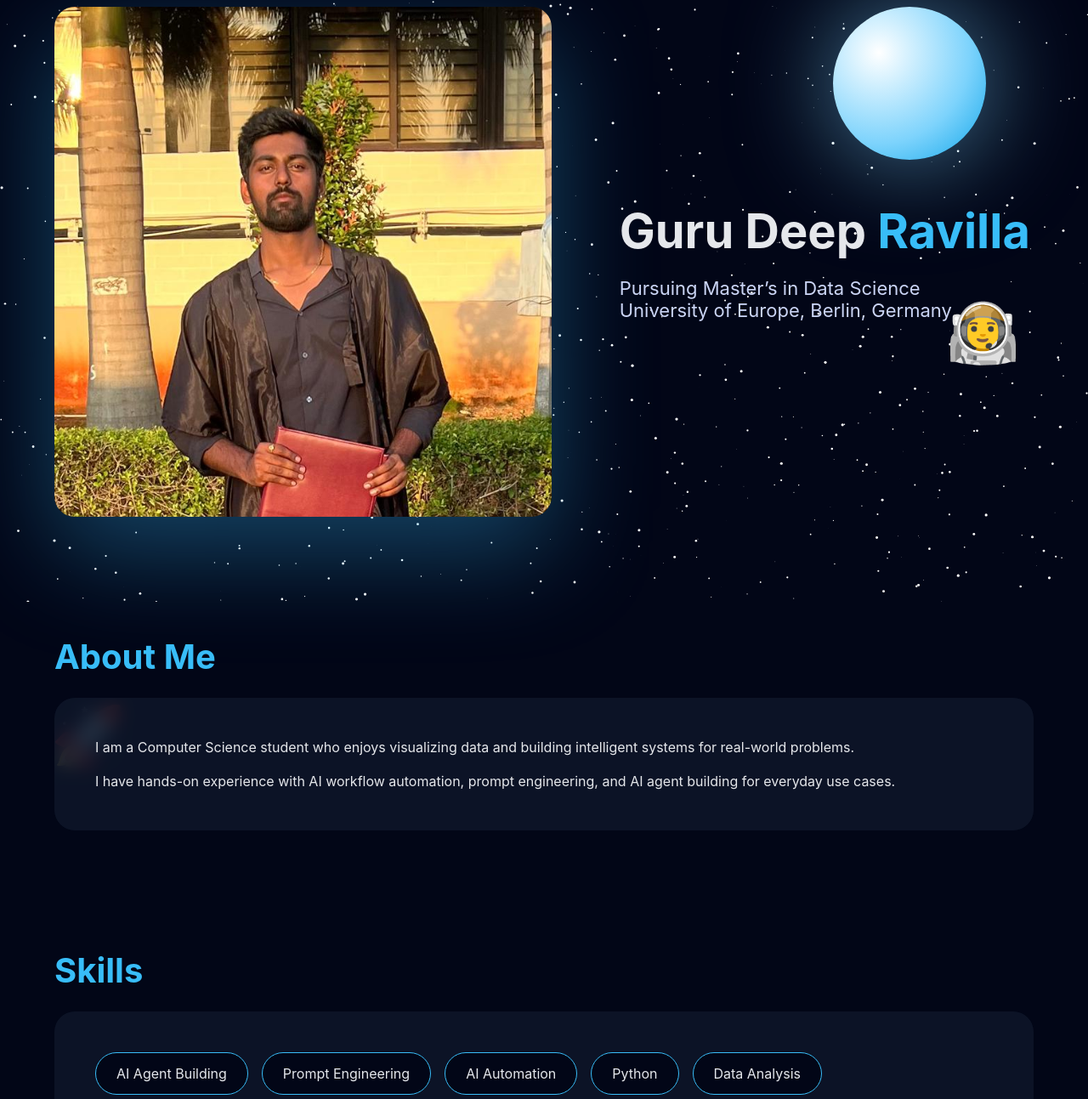
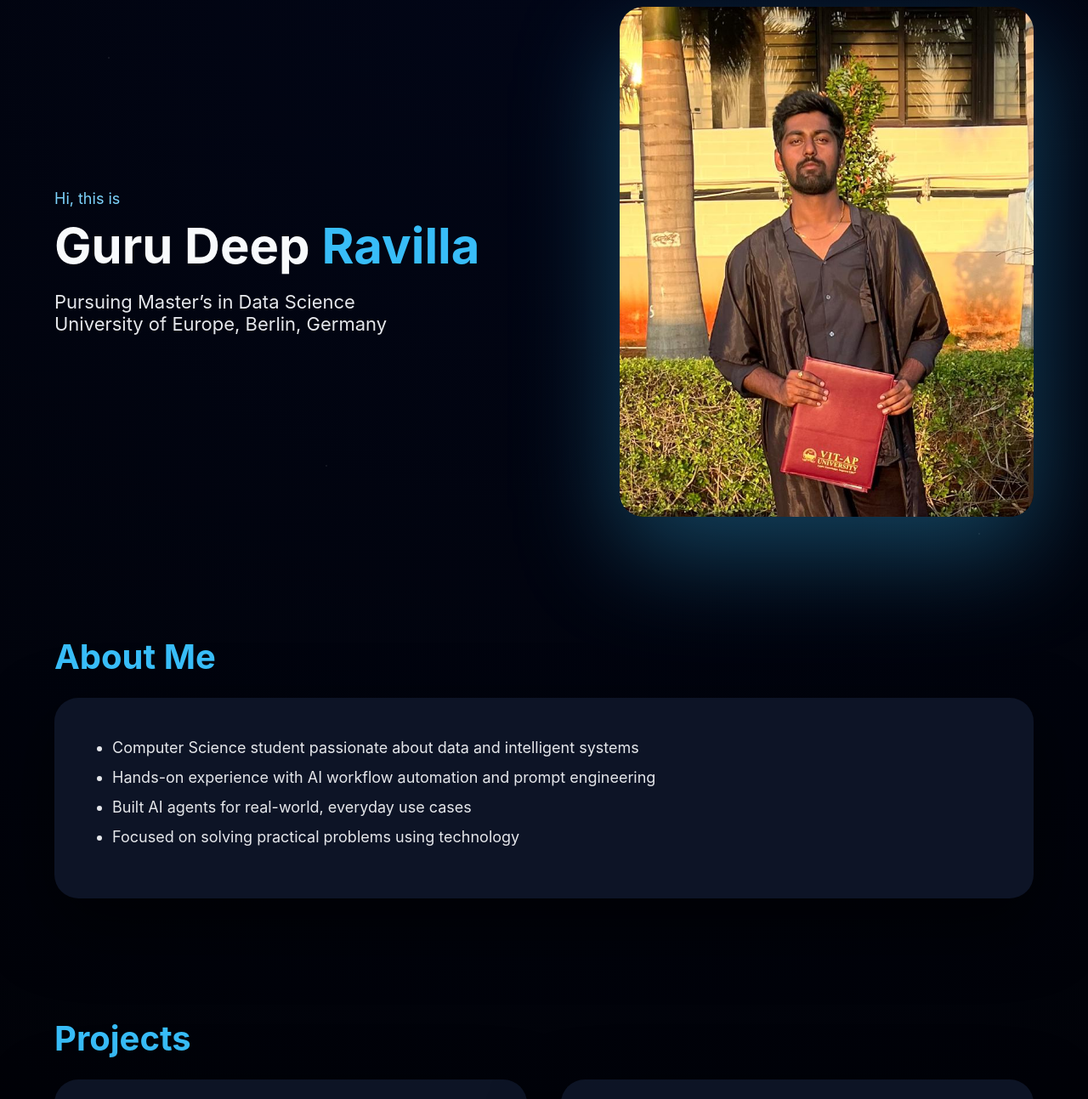
Before and after one commit to GurudeepRavilla/Guru-Portfolio, a plain HTML site: page index.html in a window 1280 px wide. Shown: the part 92-1385 px from the top of the page at 85% size. Drawn offline with Linux system fonts and the light colour scheme.

Commit message:
Update index.html

```diff
--- a/index.html
+++ b/index.html
@@ -7,65 +7,32 @@
 
 <style>
 /* ===== RESET ===== */
-* { margin:0; padding:0; box-sizing:border-box; }
+* {
+  margin: 0;
+  padding: 0;
+  box-sizing: border-box;
+}
 
 /* ===== BODY ===== */
 body {
   font-family: Inter, Arial, sans-serif;
-  background: #020617;
-  color: #e5e7eb;
+  background: radial-gradient(circle at top, #020617, #000000);
+  color: #f8fafc;
   overflow-x: hidden;
 }
 
-/* ===== STAR CANVAS ===== */
-#stars {
+/* ===== STAR BACKGROUND ===== */
+body::before {
+  content: "";
   position: fixed;
   inset: 0;
-  z-index: -10;
-}
-
-/* ===== SPACE OBJECTS ===== */
-.space {
-  position: fixed;
-  inset: 0;
-  pointer-events: none;
-  z-index: -5;
-}
-
-/* Planet */
-.planet {
-  position: absolute;
-  top: 100px;
-  right: 120px;
-  width: 180px;
-  height: 180px;
-  border-radius: 50%;
-  background: radial-gradient(circle at 30% 30%, #fff, #7dd3fc 60%, #0ea5e9);
-  box-shadow: 0 0 120px rgba(125,211,252,.6);
-}
-
-/* Astronaut */
-.astronaut {
-  position: absolute;
-  right: 80px;
-  top: 55%;
-  font-size: 70px;
-  animation: float 6s ease-in-out infinite;
-}
-
-@keyframes float {
-  0% { transform: translateY(0); }
-  50% { transform: translateY(-25px); }
-  100% { transform: translateY(0); }
-}
-
-/* Rocket */
-.rocket {
-  position: absolute;
-  left: 60px;
-  bottom: -200px;
-  font-size: 70px;
-  transition: transform 0.1s linear;
+  background-image:
+    radial-gradient(1px 1px at 10% 20%, #fff, transparent),
+    radial-gradient(1px 1px at 30% 80%, #fff, transparent),
+    radial-gradient(1px 1px at 70% 40%, #fff, transparent),
+    radial-gradient(1px 1px at 90% 90%, #fff, transparent);
+  opacity: 0.25;
+  z-index: -1;
 }
 
 /* ===== LAYOUT ===== */
@@ -83,29 +50,40 @@ body {
   align-items: center;
 }
 
+.hero-intro {
+  font-size: 18px;
+  color: #7dd3fc;
+  margin-bottom: 10px;
+}
+
 .hero img {
   width: 100%;
   max-height: 600px;
   object-fit: cover;
   object-position: center top;
-  border-radius: 24px;
+  border-radius: 28px;
   box-shadow: 0 40px 120px rgba(56,189,248,0.35);
 }
 
 h1 {
-  font-size: 56px;
+  font-size: 58px;
+  font-weight: 700;
 }
 
-h1 span { color: #38bdf8; }
+h1 span {
+  color: #38bdf8;
+}
 
 .hero p {
   font-size: 22px;
-  margin-top: 20px;
-  color: #cbd5f5;
+  margin-top: 18px;
+  color: #e5e7eb;
 }
 
 /* ===== SECTIONS ===== */
-section { margin-top: 140px; }
+section {
+  margin-top: 140px;
+}
 
 section h2 {
   font-size: 40px;
@@ -115,24 +93,21 @@ section h2 {
 
 /* ===== CARD ===== */
 .card {
-  background: rgba(15,23,42,.85);
+  background: rgba(15,23,42,0.9);
   padding: 48px;
-  border-radius: 24px;
-  backdrop-filter: blur(10px);
+  border-radius: 28px;
+  box-shadow: 0 30px 80px rgba(0,0,0,0.6);
 }
 
-/* ===== SKILLS ===== */
-.skills {
-  display: flex;
-  flex-wrap: wrap;
-  gap: 16px;
+/* ===== LIST ===== */
+.card ul {
+  padding-left: 20px;
 }
 
-.skill {
-  padding: 14px 24px;
-  border-radius: 999px;
-  border: 1px solid #38bdf8;
-  background: #020617;
+.card li {
+  margin-bottom: 14px;
+  font-size: 18px;
+  color: #e5e7eb;
 }
 
 /* ===== PROJECTS ===== */
@@ -142,7 +117,7 @@ section h2 {
   gap: 40px;
 }
 
-.projects a {
+.project a {
   color: #38bdf8;
   text-decoration: none;
   font-weight: 600;
@@ -150,16 +125,16 @@ section h2 {
 
 /* ===== CONTACT ===== */
 .contact a {
-  display: inline-block;
-  margin: 10px 20px 0 0;
+  display: block;
+  font-size: 18px;
+  margin-bottom: 12px;
   color: #38bdf8;
   text-decoration: none;
-  font-size: 18px;
 }
 
 /* ===== FOOTER ===== */
 footer {
-  margin: 160px 0 40px;
+  margin-top: 160px;
   text-align: center;
   color: #94a3b8;
 }
@@ -168,51 +143,32 @@ footer {
 
 <body>
 
-<canvas id="stars"></canvas>
-
-<div class="space">
-  <div class="planet"></div>
-  <div class="astronaut">👨‍🚀</div>
-  <div class="rocket" id="rocket">🚀</div>
-</div>
-
 <div class="container">
 
   <!-- HERO -->
   <div class="hero">
-    <img src="hero.jpg" alt="Guru Deep Ravilla">
     <div>
+      <div class="hero-intro">Hi, this is</div>
       <h1>Guru Deep <span>Ravilla</span></h1>
       <p>
         Pursuing Master’s in Data Science<br>
         University of Europe, Berlin, Germany
       </p>
     </div>
+
+    <img src="hero.jpg" alt="Guru Deep Ravilla">
   </div>
 
   <!-- ABOUT -->
   <section>
     <h2>About Me</h2>
     <div class="card">
-      <p>
-        I am a Computer Science student who enjoys visualizing data and building
-        intelligent systems for real-world problems.
-        <br><br>
-        I have hands-on experience with AI workflow automation, prompt engineering,
-        and AI agent building for everyday use cases.
-      </p>
-    </div>
-  </section>
-
-  <!-- SKILLS -->
-  <section>
-    <h2>Skills</h2>
-    <div class="card skills">
-      <div class="skill">AI Agent Building</div>
-      <div class="skill">Prompt Engineering</div>
-      <div class="skill">AI Automation</div>
-      <div class="skill">Python</div>
-      <div class="skill">Data Analysis</div>
+      <ul>
+        <li>Computer Science student passionate about data and intelligent systems</li>
+        <li>Hands-on experience with AI workflow automation and prompt engineering</li>
+        <li>Built AI agents for real-world, everyday use cases</li>
+        <li>Focused on solving practical problems using technology</li>
+      </ul>
     </div>
   </section>
 
@@ -221,14 +177,14 @@ footer {
     <h2>Projects</h2>
     <div class="projects">
 
-      <div class="card">
+      <div class="card project">
         <h3>AI-Powered Professional Email Drafting Assistant</h3>
         <a href="https://github.com/GurudeepRavilla/AI-Powered-Professional-Email-Drafting-Assistant-1-" target="_blank">
           🔗 View on GitHub
         </a>
       </div>
 
-      <div class="card">
+      <div class="card project">
         <h3>Hybrid Expert System – Food Nutrition</h3>
         <a href="https://github.com/GurudeepRavilla/Hybrid-Expert-System-Food-Nutrition" target="_blank">
           🔗 View on GitHub
@@ -240,9 +196,9 @@ footer {
 
   <!-- CONTACT -->
   <section>
-    <h2>Contact</h2>
+    <h2>Get in Touch</h2>
     <div class="card contact">
-      <a href="mailto:gurudeep.chowdary812@gmail.com">📧 Email</a>
+      <a href="mailto:gurudeep.chowdary812@gmail.com">📧 gurudeep.chowdary812@gmail.com</a>
       <a href="https://www.linkedin.com/in/guru-deep-ravilla-303691368/" target="_blank">🔗 LinkedIn</a>
       <a href="https://github.com/GurudeepRavilla" target="_blank">💻 GitHub</a>
     </div>
@@ -254,45 +210,5 @@ footer {
 
 </div>
 
-<script>
-/* ===== STARFIELD ===== */
-const canvas = document.getElementById("stars");
-const ctx = canvas.getContext("2d");
-
-function resize() {
-  canvas.width = innerWidth;
-  canvas.height = innerHeight;
-}
-resize();
-addEventListener("resize", resize);
-
-const stars = Array.from({length: 1000}, () => ({
-  x: Math.random()*canvas.width,
-  y: Math.random()*canvas.height,
-  r: Math.random()*1.6,
-  s: Math.random()*0.6 + 0.2
-}));
-
-function animateStars() {
-  ctx.clearRect(0,0,canvas.width,canvas.height);
-  ctx.fillStyle = "#fff";
-  stars.forEach(star => {
-    ctx.beginPath();
-    ctx.arc(star.x, star.y, star.r, 0, Math.PI*2);
-    ctx.fill();
-    star.y -= star.s;
-    if (star.y < 0) star.y = canvas.height;
-  });
-  requestAnimationFrame(animateStars);
-}
-animateStars();
-
-/* ===== ROCKET SCROLL ===== */
-addEventListener("scroll", () => {
-  const rocket = document.getElementById("rocket");
-  rocket.style.transform = `translateY(${-scrollY * 0.5}px)`;
-});
-</script>
-
 </body>
 </html>
```
